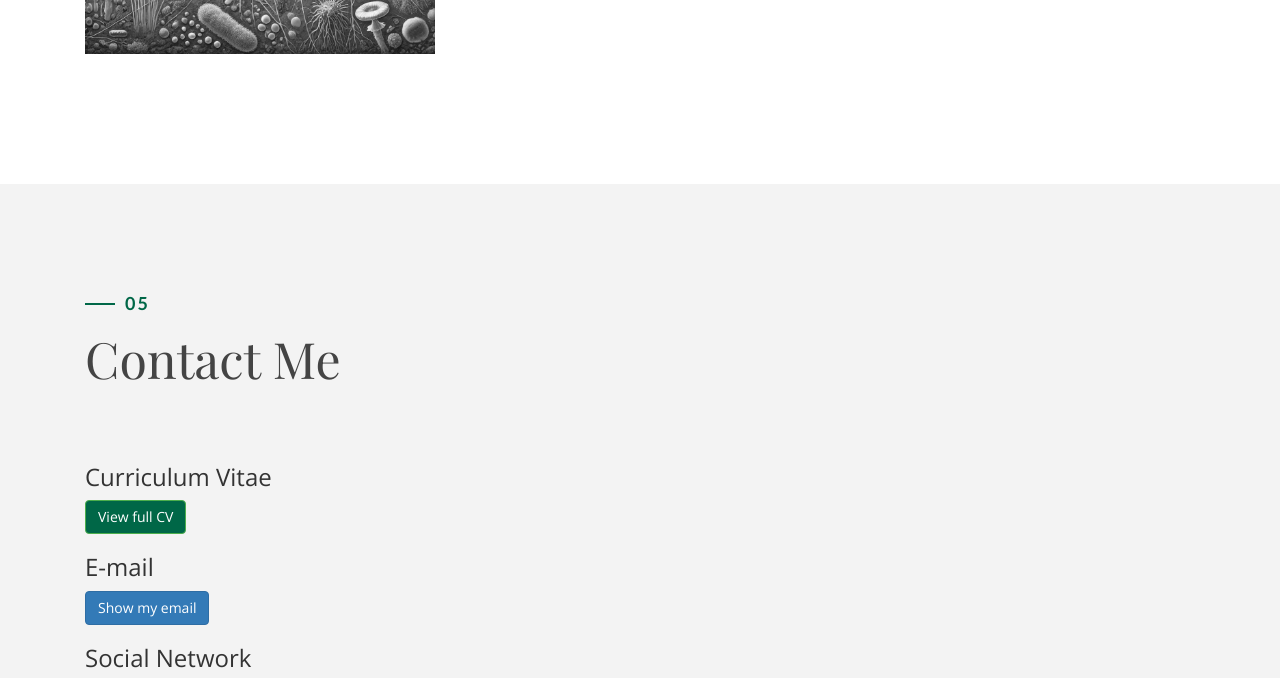
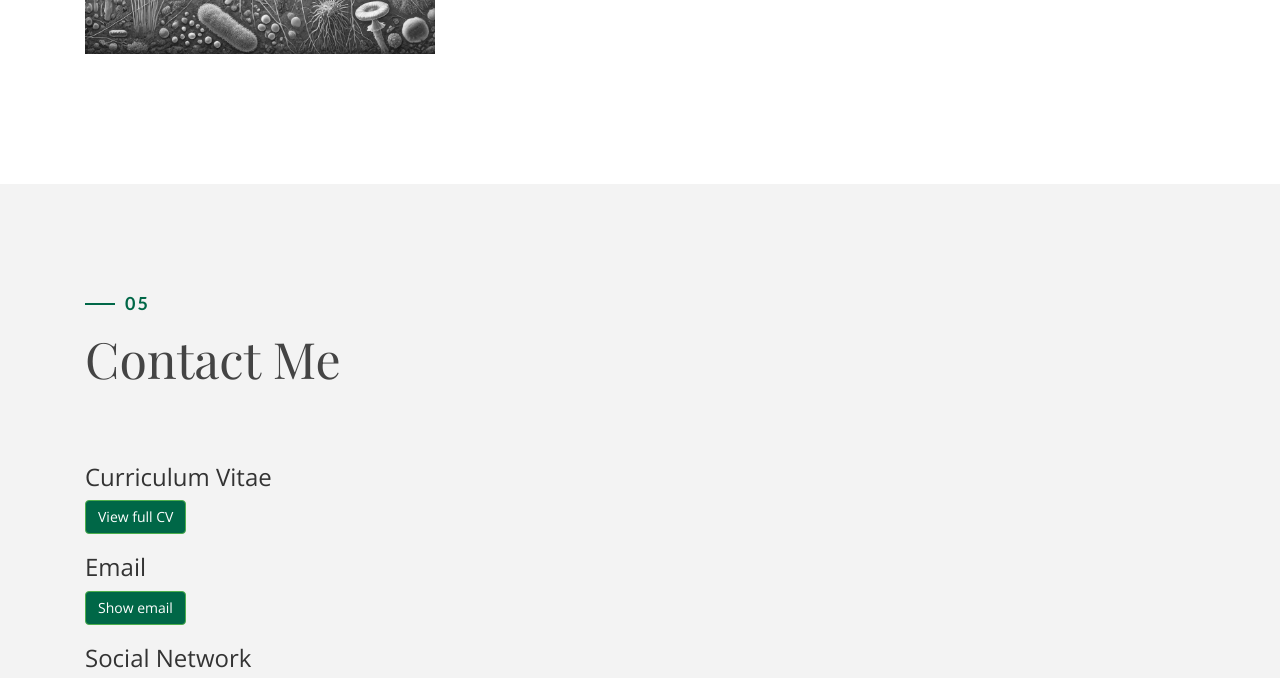
Before and after one commit to escolastico-ortizda/escolastico-ortizda.github.io, a plain HTML site: page index.html in a window 1280 px wide. Shown: the part 4191-4869 px from the top of the page. Drawn offline with nearby package versions, Linux system fonts and the light colour scheme; files whose address does not match are found by name; a web font is replaced by a local one.

Commit message:
Update email section and button styling

```diff
--- a/index.html
+++ b/index.html
@@ -277,13 +277,13 @@
             <div class="col-md-4">
                 <h3>Curriculum Vitae</h3>
                 <a href="CV_styled_2025_EN.html" class="btn btn-success" target="_blank">View full CV</a>
-                <h3>E-mail</h3>
-                <button class="btn btn-primary" onclick="showEmail()">Show my email</button>
+                <h3>Email</h3>
+                <button class="btn btn-success" onclick="showEmail()">Show email</button>
                 <p id="email" style="display:none; margin-top:10px;"></p>
                 <script>
                     function showEmail() {
                     // You can obfuscate the email a bit to reduce spam bots
-                    const email = "escolasticodennis" + "at" + "gmail.com";
+                    const email = "escolasticodennis" + "[at]" + "gmail.com";
                     document.getElementById("email").textContent = email;
                     document.getElementById("email").style.display = "block";
                     }
```
